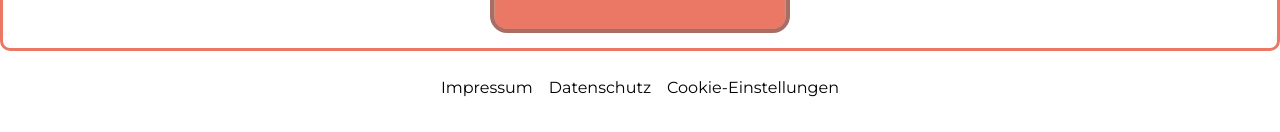
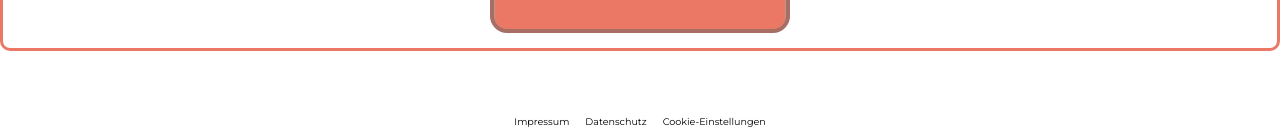
Before and after one commit to devmakesmarter/portfoliowebsite, a React (Create React App) app: page / in a window 1280 px wide. Shown: the part 998-1130 px from the top of the page. Before the commit the page ends 1103 px from the top, so only its background shows below. Built offline with nearby package versions, Linux system fonts and the light colour scheme.

Commit message:
Footer kleiner gemacht

```diff
--- a/src/Components/Rechtliches/Footer.css
+++ b/src/Components/Rechtliches/Footer.css
@@ -1,3 +1,14 @@
+* {
+    box-sizing: border-box;
+    margin: 0;
+    padding: 0;
+    font-family: 'Montserrat', sans-serif;
+}
+
+html {
+    font-size: 16px;
+}
+
 .footerlinks {
     display: flex;
     justify-content: center;
@@ -15,7 +26,7 @@
 
 .footerlinks nav ul {
     display: inline;
-    font-size: clamp(1rem, 0.4rem + 4.5vw, 1.0rem);
+    font-size: clamp(0.3rem, 0.4rem + 4.5vw, 0.6rem);
     padding: 0.5rem;
 }
 
```
Also changed, not shown: src/Components/App.js (+2 -13 lines).
